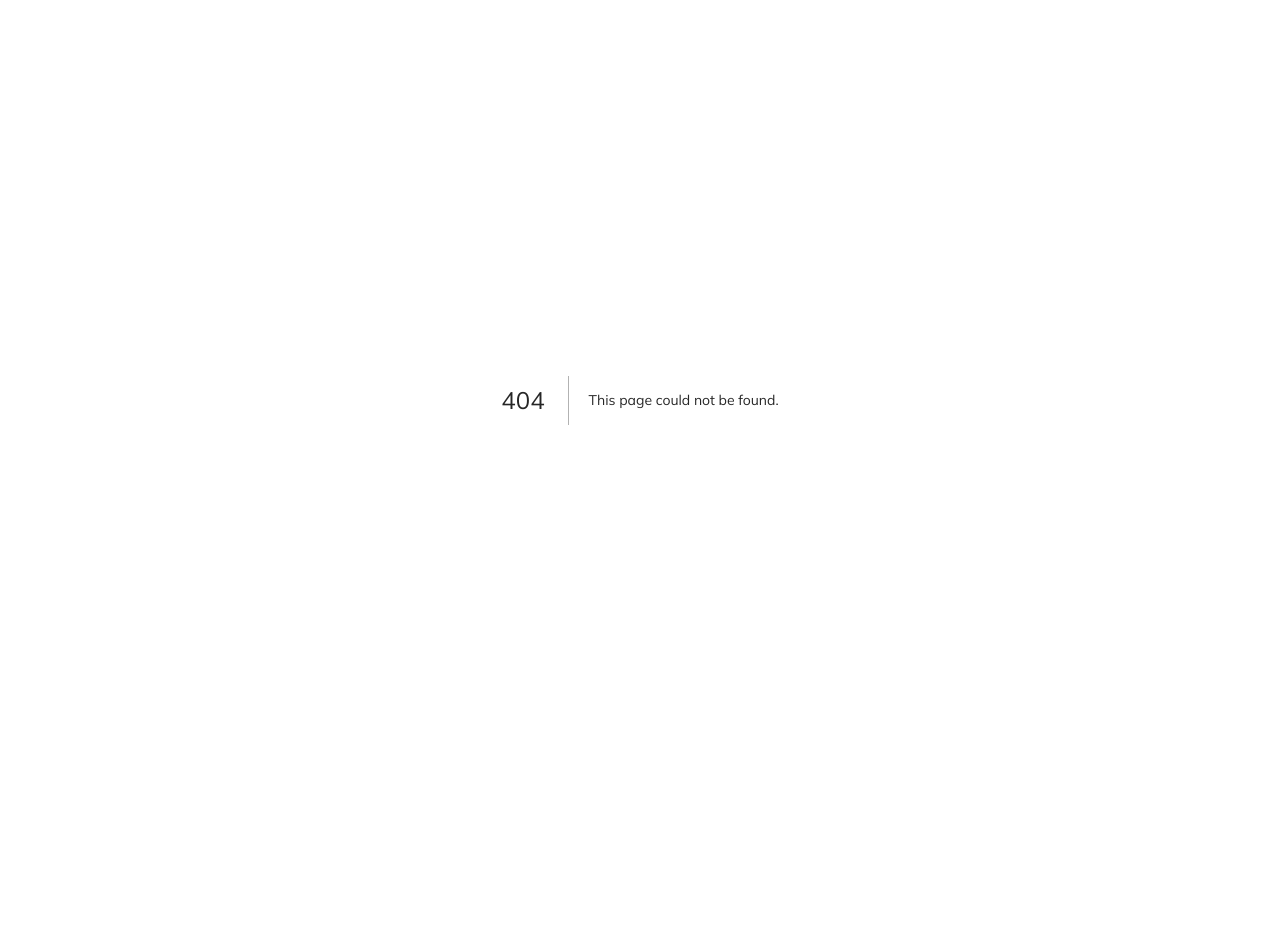
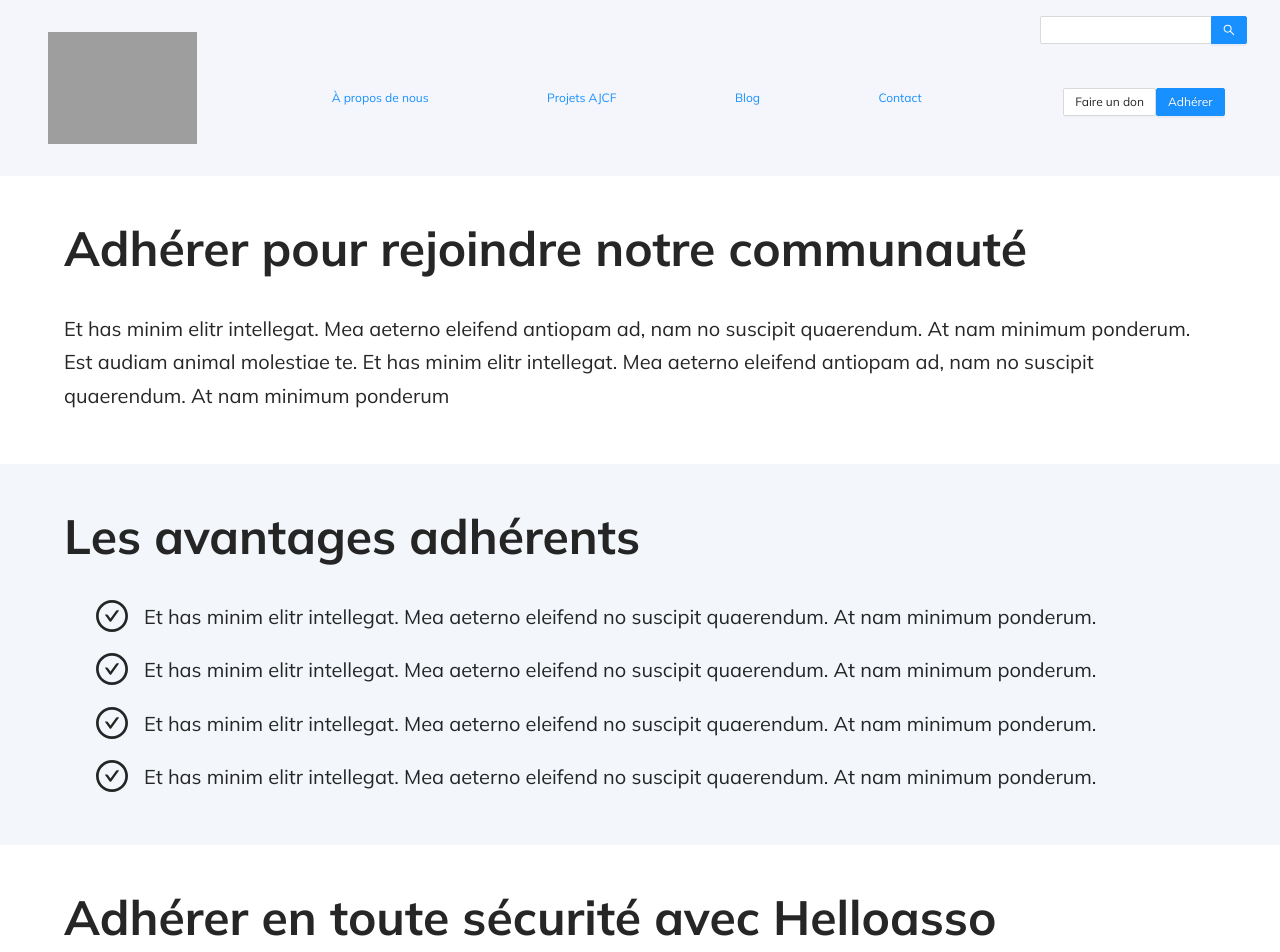
Before and after one commit to lajcf/ajcf, a Next.js app in the folder ajcf-new-site/: page /adherer in a window 1280 px wide. Before the commit this address had no page. Shown: the top 952 px of the page. Before the commit the page ends 800 px from the top, so only its background shows below. Built offline with nearby package versions, Linux system fonts and the light colour scheme; grey boxes are pictures that could not be loaded.

Commit message:
style: adherer page

```diff
--- /dev/null
+++ b/ajcf-new-site/components/Administrative/AdhesionComponents/Adhesion.module.scss
@@ -0,0 +1,15 @@
+@import "../../../styles/variables.scss";
+
+.adhesionAdvantagesSection {
+  background-color: $accent-color;
+  .bulletPointsList {
+    margin: 0 2rem;
+    .bulletPoint {
+      display: flex;
+      gap: 1rem;
+      .checkIcon {
+        font-size: 2rem;
+      }
+    }
+  }
+}
--- /dev/null
+++ b/ajcf-new-site/components/Administrative/AdhesionComponents/AdhesionAdvantages.tsx
@@ -0,0 +1,38 @@
+import React from "react";
+import { CheckCircleOutlined } from "@ant-design/icons";
+import styles from "./Adhesion.module.scss";
+
+const advantagesBulletPoints = [
+  {
+    id: 1,
+    content: "Et has minim elitr intellegat. Mea aeterno eleifend no suscipit quaerendum. At nam minimum ponderum. ",
+  },
+  {
+    id: 2,
+    content: "Et has minim elitr intellegat. Mea aeterno eleifend no suscipit quaerendum. At nam minimum ponderum.",
+  },
+  {
+    id: 3,
+    content: "Et has minim elitr intellegat. Mea aeterno eleifend no suscipit quaerendum. At nam minimum ponderum.",
+  },
+  {
+    id: 4,
+    content: "Et has minim elitr intellegat. Mea aeterno eleifend no suscipit quaerendum. At nam minimum ponderum. ",
+  },
+];
+
+export const AdhesionAdvantages = () => {
+  return (
+    <section className={styles.adhesionAdvantagesSection}>
+      <h1>Les avantages adhérents</h1>
+      <ul className={styles.bulletPointsList}>
+        {advantagesBulletPoints.map((advantageBulletPoint) => (
+          <li key={advantageBulletPoint.id} className={styles.bulletPoint}>
+            <CheckCircleOutlined className={styles.checkIcon} />
+            <p className="texte1">{advantageBulletPoint.content}</p>
+          </li>
+        ))}
+      </ul>
+    </section>
+  );
+};
--- /dev/null
+++ b/ajcf-new-site/components/Administrative/AdhesionComponents/AdhesionContainer.tsx
@@ -0,0 +1,22 @@
+import React from "react";
+import { Layout } from "../../Layout/Layout";
+import styles from "./Adhesion.module.scss";
+import { AdhesionAdvantages } from "./AdhesionAdvantages";
+import { HelloAssoAdhesion } from "./HelloAssoAdhesion";
+
+export const AdhesionContainer = () => {
+  return (
+    <Layout>
+      <section className={styles.summarySection}>
+        <h1>Adhérer pour rejoindre notre communauté</h1>
+        <p className="texte1">
+          Et has minim elitr intellegat. Mea aeterno eleifend antiopam ad, nam no suscipit quaerendum. At nam minimum
+          ponderum. Est audiam animal molestiae te. Et has minim elitr intellegat. Mea aeterno eleifend antiopam ad, nam
+          no suscipit quaerendum. At nam minimum ponderum
+        </p>
+      </section>
+      <AdhesionAdvantages />
+      <HelloAssoAdhesion />
+    </Layout>
+  );
+};
--- /dev/null
+++ b/ajcf-new-site/components/Administrative/AdhesionComponents/HelloAssoAdhesion.tsx
@@ -0,0 +1,9 @@
+import React from "react";
+
+export const HelloAssoAdhesion = () => {
+  return (
+    <section>
+      <h1>Adhérer en toute sécurité avec Helloasso</h1>
+    </section>
+  );
+};
--- /dev/null
+++ b/ajcf-new-site/pages/adherer.tsx
@@ -0,0 +1,6 @@
+import React from "react";
+import { AdhesionContainer } from "../components/Administrative/AdhesionComponents/AdhesionContainer";
+
+export default function adherer() {
+  return <AdhesionContainer />;
+}
--- a/ajcf-new-site/styles/index.scss
+++ b/ajcf-new-site/styles/index.scss
@@ -49,3 +49,9 @@ h6 {
 section {
   padding: 2rem 0;
 }
+
+ul {
+  list-style: none;
+  padding: 0;
+  margin: 0;
+}
--- /dev/null
+++ b/ajcf-new-site/styles/variables.scss
@@ -0,0 +1 @@
+$accent-color: #f3f6fa;
```
